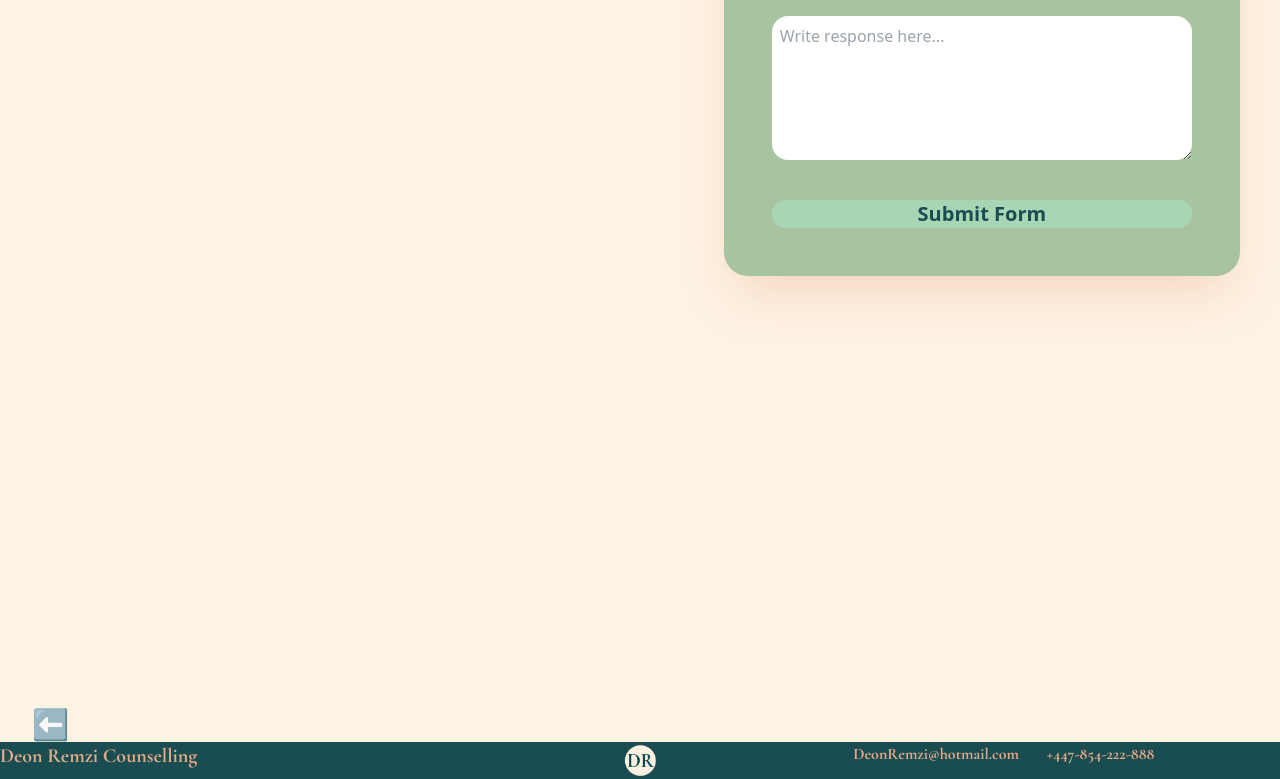
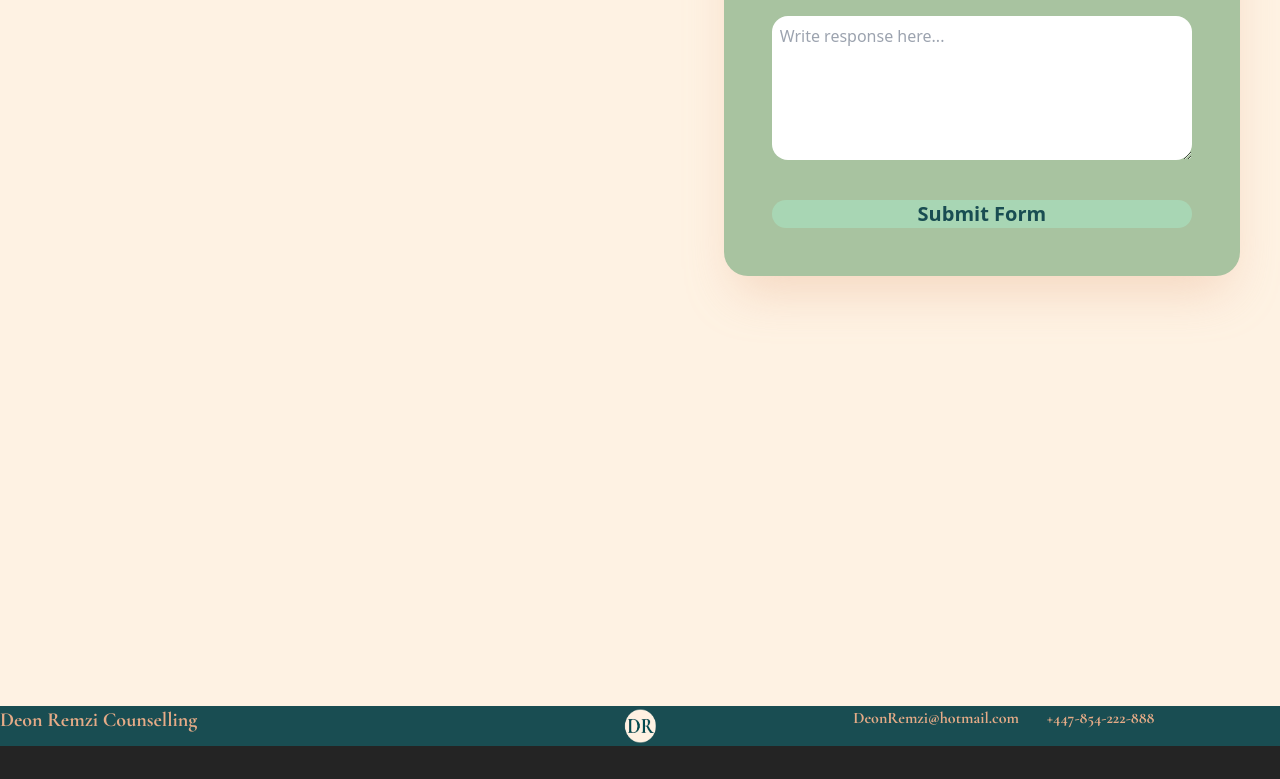
Before and after one commit to nimsay06/remzi-counselling, a React (Vite) app: page /Contact in a window 1280 px wide. Shown: the part 662-1441 px from the top of the page. After the commit the page ends 1408 px from the top, so only its background shows below. Built offline with nearby package versions, Linux system fonts and the light colour scheme; a web font is replaced by a local one.

Commit message:
icon footer fix

```diff
--- a/src/Footer.jsx
+++ b/src/Footer.jsx
@@ -7,7 +7,7 @@ export default function Footer() {
       <p className="font-Cormorant font-extrabold text-xl">
         Deon Remzi Counselling{" "}
       </p>
-      <img src={logo} className="m-auto p-0 h-fit w-12 inline" />
+      <img src={logo} className="m-auto p-0 h-10 w-12 inline" />
       <p className="font-Cormorant font-extrabold h-fit ">
         DeonRemzi@hotmail.com <span className="m-3" />
         +447-854-222-888
--- a/src/pages/Contact.jsx
+++ b/src/pages/Contact.jsx
@@ -1,5 +1,4 @@
 import React from "react";
-import { Link } from "react-router-dom";
 
 export default function ContactPage() {
   const [result, setResult] = React.useState("");
@@ -102,9 +101,6 @@ export default function ContactPage() {
           <span>{result}</span>
         </div>
       </div>
-      <span className="text-3xl   ml-8">
-        <Link to="/">⬅ </Link>
-      </span>
     </>
   );
 }
```
